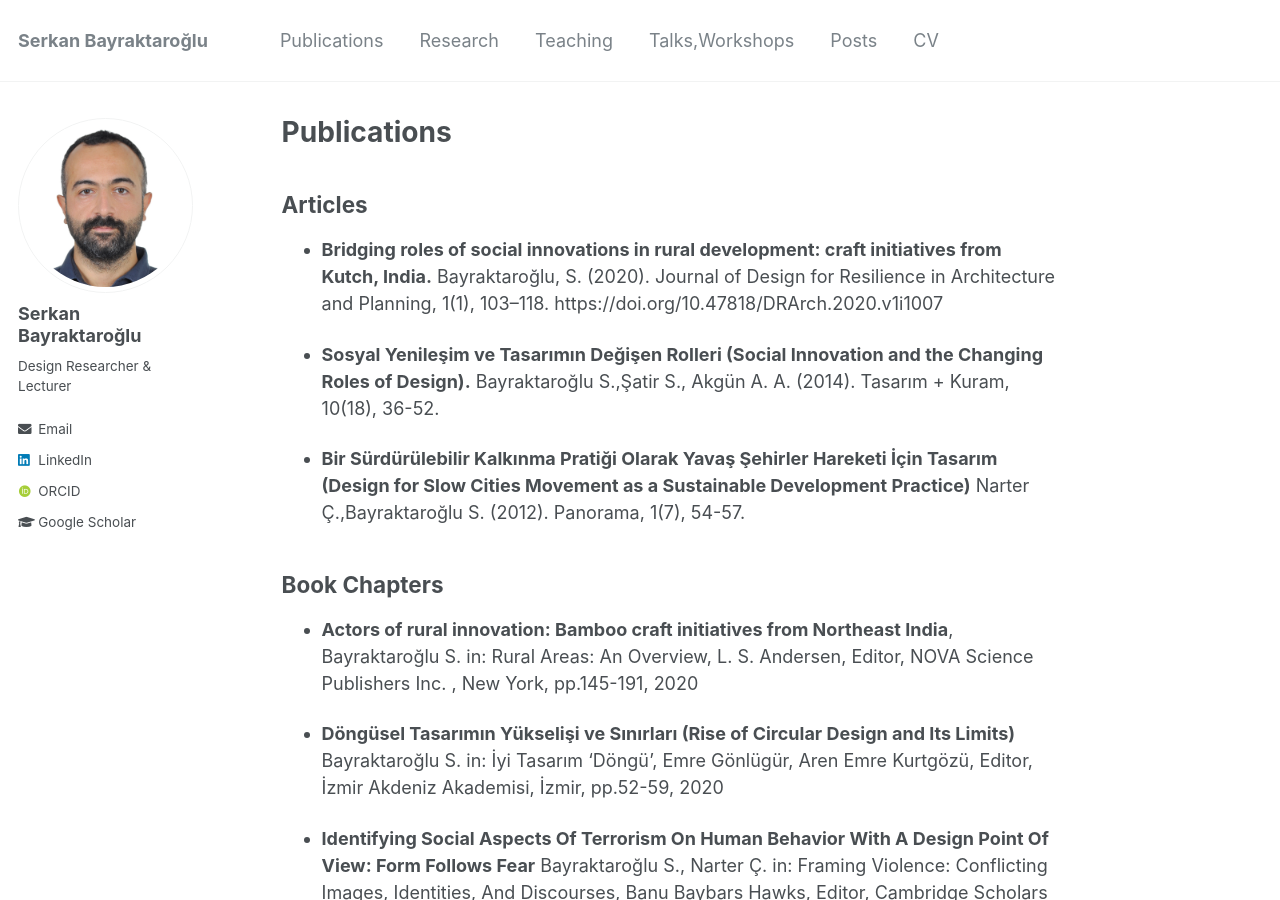
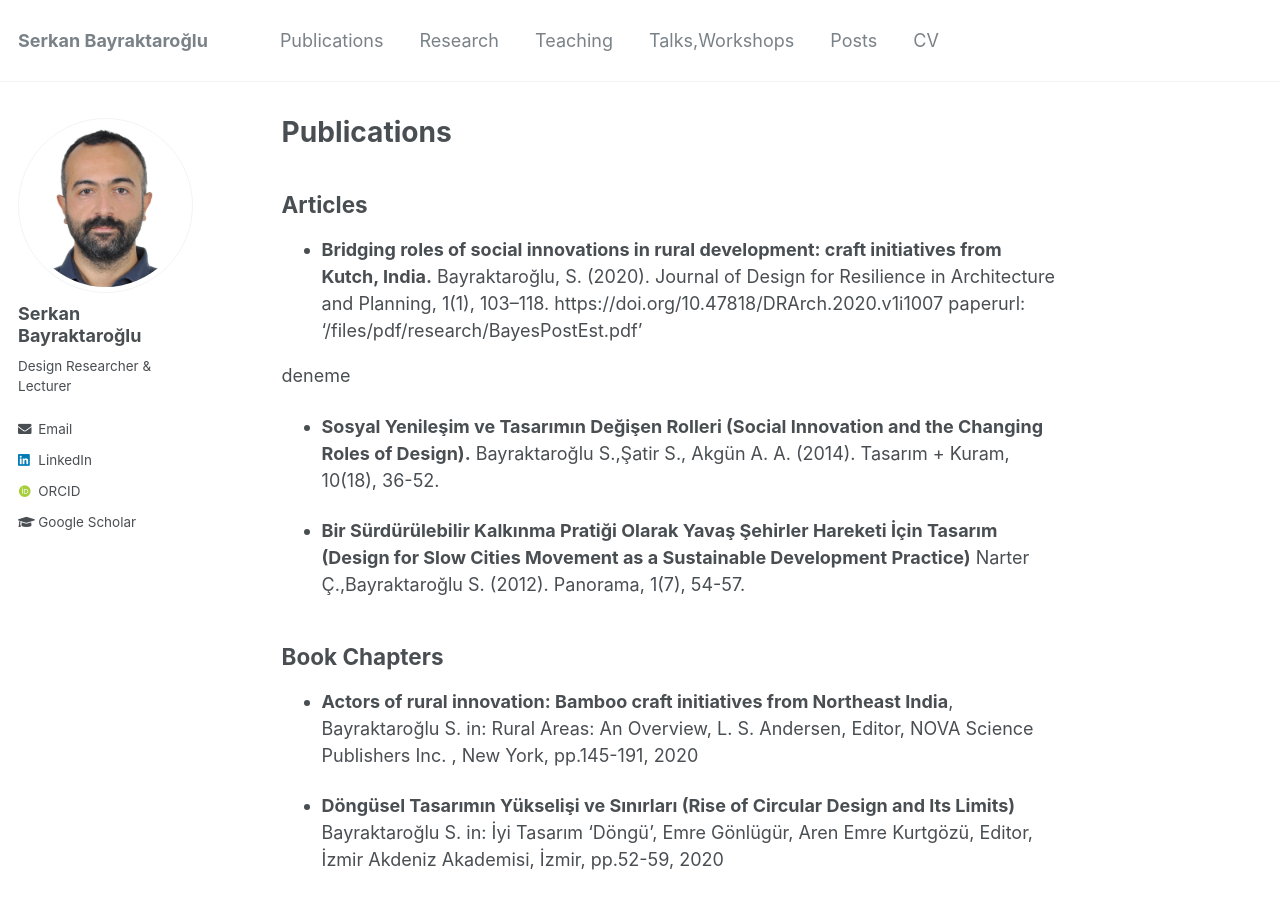
Before and after one commit to serkanbayraktaroglu/serkanbayraktaroglu.github.io, a Jekyll site: the page built from _pages/publications.md, in a window 1280 px wide and 900 px high. Built offline with Jekyll 4.4.1, drawn with Linux system fonts in a browser that asks for light colours; some web fonts are replaced.

Commit message:
Update publications.md

```diff
--- a/_pages/publications.md
+++ b/_pages/publications.md
@@ -21,6 +21,9 @@
 ## Articles
 
 -	**Bridging roles of social innovations in rural development: craft initiatives from Kutch, India.** Bayraktaroğlu, S. (2020). Journal of Design for Resilience in Architecture and Planning, 1(1), 103–118. https://doi.org/10.47818/DRArch.2020.v1i1007
+paperurl: '/files/pdf/research/BayesPostEst.pdf'
+
+deneme
 
 -	**Sosyal Yenileşim ve Tasarımın Değişen Rolleri (Social Innovation and the Changing Roles of Design).** Bayraktaroğlu S.,Şatir S., Akgün A. A. (2014). Tasarım + Kuram, 10(18), 36-52.
 
```
